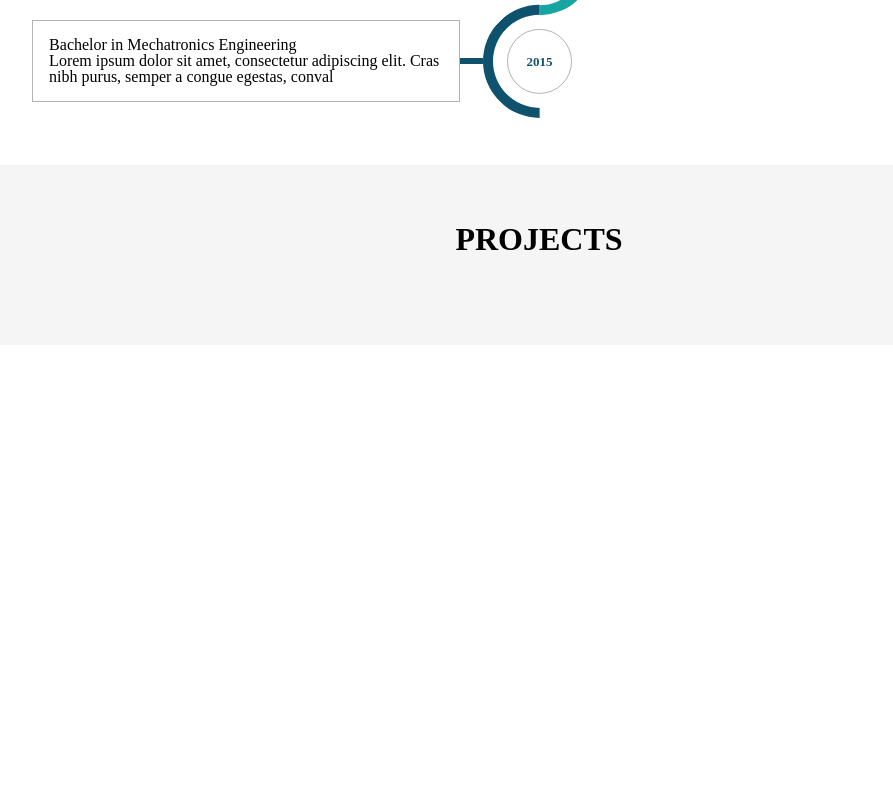
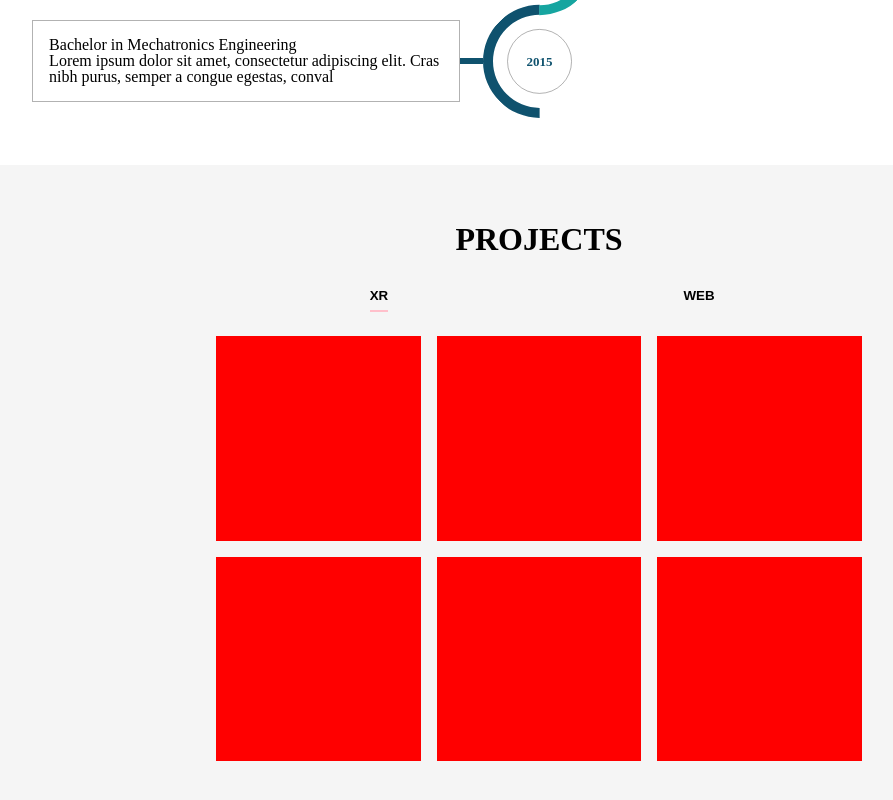
Before and after one commit to Chaeri-Yoon/portfolio, a React (Create React App) app: page / in a window 1280 px wide. Shown: the part 1346-2146 px from the top of the page, without its empty margins (101-994 px from the left). Before the commit the page ends 1691 px from the top, so only its background shows below. Built offline with nearby package versions, Linux system fonts and the light colour scheme.

Commit message:
* Make a component for selecting mode. (In an about section, choose between about and skills. In a project section, choose between xr and web) * Make a frame of displaying projects for each mode

```diff
--- a/src/App.tsx
+++ b/src/App.tsx
@@ -5,6 +5,7 @@ import Section from './components/Section';
 import About from './sections/About';
 import Experience from './sections/Experience';
 import Home from './sections/Home';
+import Project from './sections/Project';
 import GlobalStyles from './styles/GlobalStyles';
 import './styles/variables.css';
 
@@ -42,6 +43,7 @@ function App() {
               <Experience />
             </Section>
             <Section id="projects" title="Projects">
+              <Project />
             </Section>
           </Main>
         </Router>
--- /dev/null
+++ b/src/components/ModeButtons.tsx
@@ -0,0 +1,28 @@
+import styled from "styled-components";
+
+const ModeButtons = styled.div`
+    margin-bottom: 1em;
+    display: flex;
+    justify-content: center;
+    align-items: center;
+`;
+const Button = styled.button<{ isactive: string }>`
+    width: 50%;
+    text-align: center;
+    background-color: transparent;
+    & > span{
+        border-bottom: ${({ isactive }) => isactive === 'true' ? '2px solid pink' : 'none'};
+    }
+`;
+export default ({ children }: any) => {
+    return (
+        <ModeButtons>
+            {children}
+        </ModeButtons>
+    )
+}
+export const ModeButton = ({ isactive, text, handleModeClick }: { isactive: string, text: string, handleModeClick: () => void }) => {
+    return (
+        <Button isactive={isactive} onClick={handleModeClick}><span className="underlined">{text}</span></Button>
+    )
+}
--- a/src/sections/About/index.tsx
+++ b/src/sections/About/index.tsx
@@ -1,5 +1,6 @@
 import { useState } from "react";
 import styled from "styled-components";
+import ModeButtons, { ModeButton } from "../../components/ModeButtons";
 import '../../styles/variables.css';
 import AboutInfo from "./AboutInfo";
 import Skills from "./Skills";
@@ -24,20 +25,8 @@ const Content = styled.div`
     display: flex;
     flex-direction: column;
     justify-content: flex-start;
-`;
-const ModeButtons = styled.div`
-    margin-bottom: 1em;
-    width: 100%;
-    display: flex;
-    justify-content: center;
-    align-items: center;
-`;
-const ModeButton = styled.button<{ isactive: string }>`
-    width: 50%;
-    text-align: center;
-    background-color: transparent;
-    & > span{
-        border-bottom: ${({ isactive }) => isactive === 'true' ? '2px solid pink' : 'none'};
+    & > div{
+        width: 100%;
     }
 `;
 
@@ -49,8 +38,8 @@ export default () => {
             <ProfileImage />
             <Content>
                 <ModeButtons>
-                    <ModeButton isactive={`${mode === 'ABOUT'}`} onClick={() => handleModeClick('ABOUT')}><span className="underlined">ABOUT</span></ModeButton>
-                    <ModeButton isactive={`${mode === 'SKILLS'}`} onClick={() => handleModeClick('SKILLS')}><span className="underlined">SKILLS</span></ModeButton>
+                    <ModeButton isactive={`${mode === 'ABOUT'}`} text='ABOUT' handleModeClick={() => handleModeClick('ABOUT')} />
+                    <ModeButton isactive={`${mode === 'SKILLS'}`} text='SKILLS' handleModeClick={() => handleModeClick('SKILLS')} />
                 </ModeButtons>
                 {mode === 'ABOUT' ? <AboutInfo /> : <Skills />}
             </Content>
--- /dev/null
+++ b/src/sections/Project/Web.tsx
@@ -0,0 +1,16 @@
+import styled from 'styled-components';
+const Item = styled.li`
+    background-color: black;
+`;
+export default () => {
+    return (
+        <>
+            <Item></Item>
+            <Item></Item>
+            <Item></Item>
+            <Item></Item>
+            <Item></Item>
+            <Item></Item>
+        </>
+    )
+}
--- /dev/null
+++ b/src/sections/Project/Xr.tsx
@@ -0,0 +1,16 @@
+import styled from 'styled-components';
+const Item = styled.li`
+    background-color: red;
+`;
+export default () => {
+    return (
+        <>
+            <Item></Item>
+            <Item></Item>
+            <Item></Item>
+            <Item></Item>
+            <Item></Item>
+            <Item></Item>
+        </>
+    )
+}
--- /dev/null
+++ b/src/sections/Project/index.tsx
@@ -0,0 +1,45 @@
+import { useState } from "react";
+import styled from "styled-components";
+import ModeButtons, { ModeButton } from "../../components/ModeButtons";
+import Web from "./Web";
+import Xr from "./Xr";
+const Container = styled.div`
+    width: 100%;
+    display: flex;
+    flex-direction: column;
+    justify-content: center;
+    align-items: center;
+    & > div{
+        margin-bottom: 2em;
+        width: 50%;
+    }
+`;
+const ProjectList = styled.ul`
+    width: 80%;
+    display: grid;
+    justify-content: center;
+    justify-items: center;
+    grid-template-columns: repeat(3, 20%);
+    column-gap: 1em;
+    row-gap: 1em;
+    & > li{
+        width: 100%;
+        aspect-ratio: 1 / 1;
+    }
+`;
+
+export default () => {
+    const [mode, setMode] = useState<'XR' | 'WEB'>('XR');
+    const handleModeClick = (value: 'XR' | 'WEB') => setMode(value);
+    return (
+        <Container>
+            <ModeButtons>
+                <ModeButton isactive={`${mode === 'XR'}`} text='XR' handleModeClick={() => handleModeClick('XR')} />
+                <ModeButton isactive={`${mode === 'WEB'}`} text='WEB' handleModeClick={() => handleModeClick('WEB')} />
+            </ModeButtons>
+            <ProjectList>
+                {mode === 'XR' ? <Xr /> : <Web />}
+            </ProjectList>
+        </Container>
+    )
+}
```
